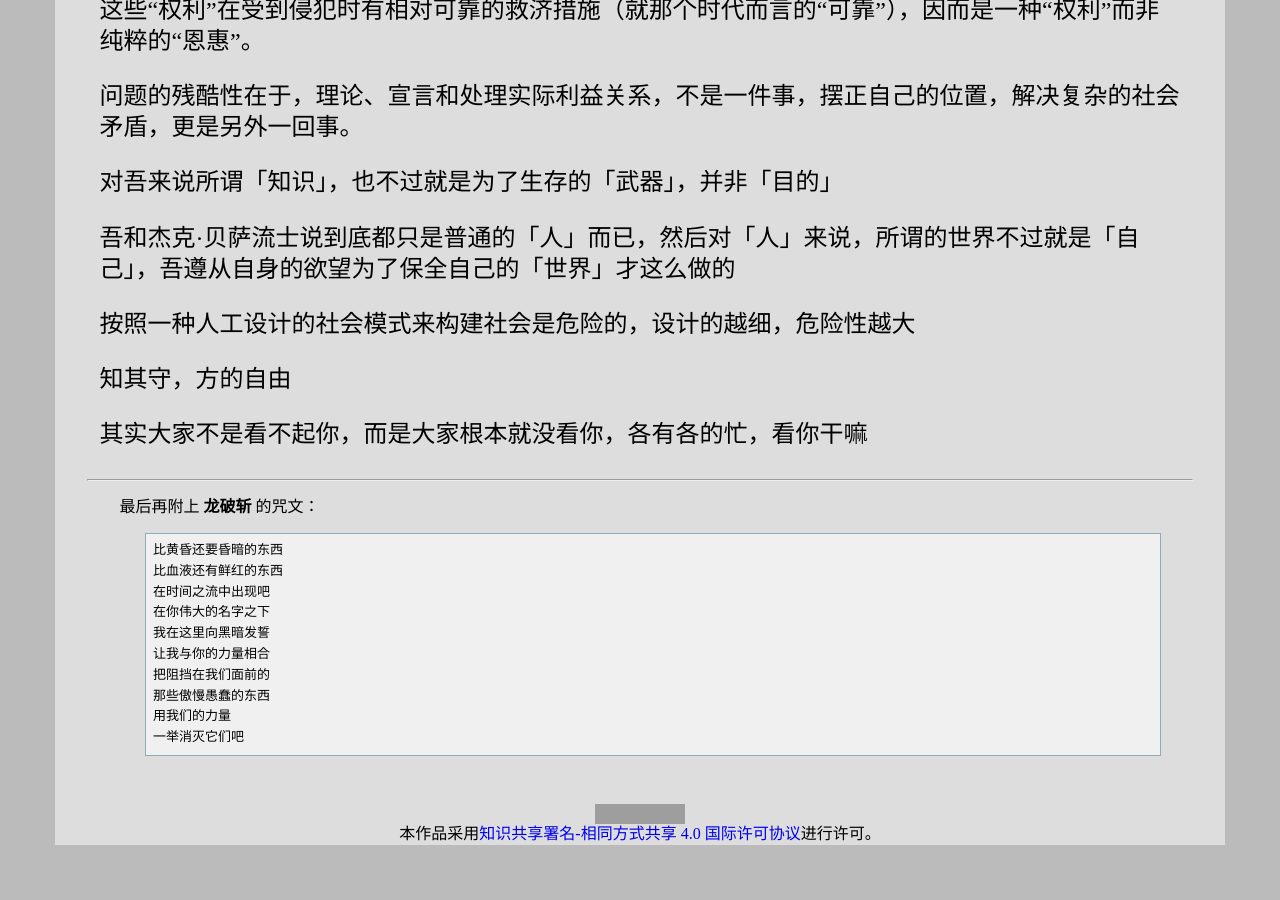
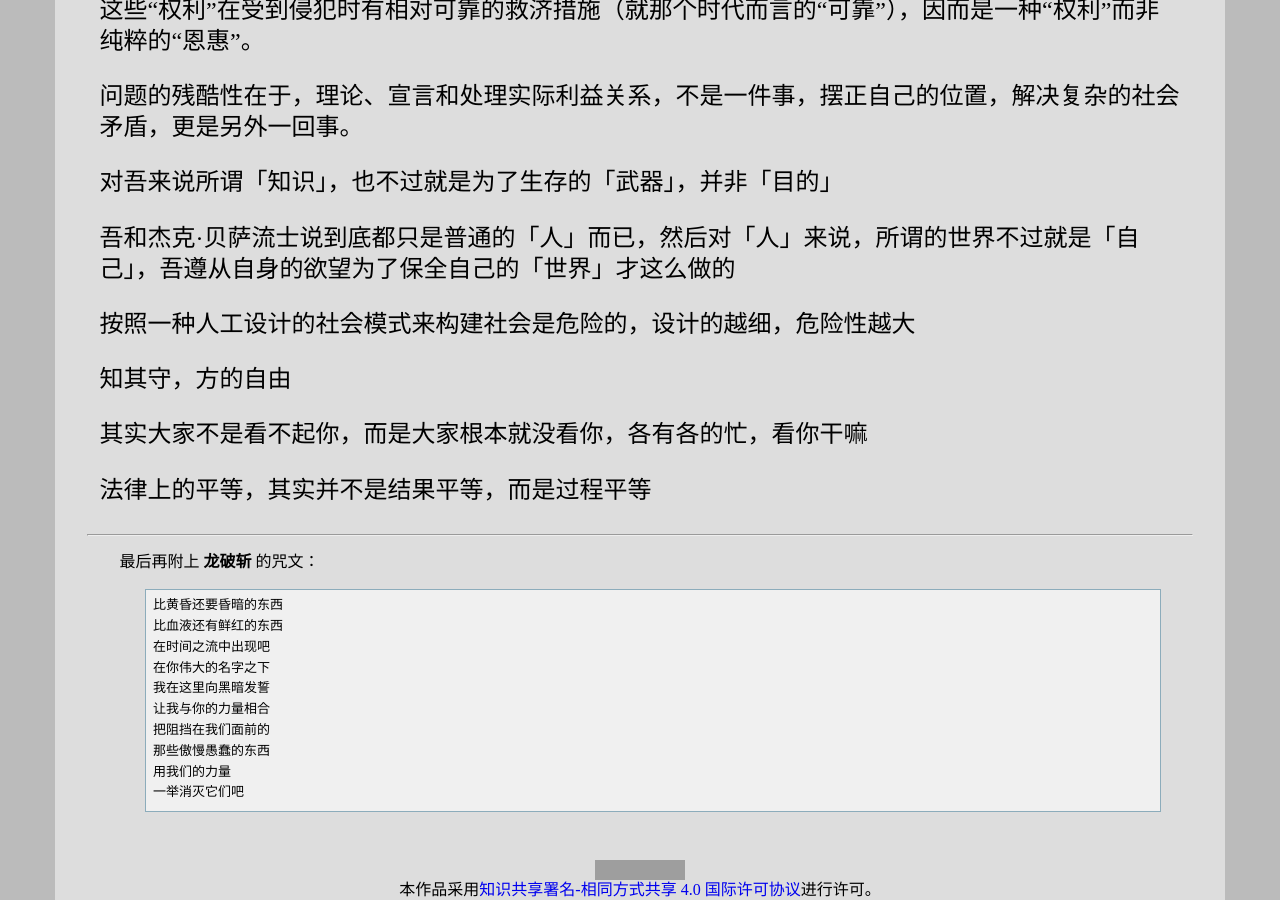
Before and after one commit to leiqin/leiqin.github.io, a Jekyll site: the page built from shoucang/revelation.markdown, in a window 1280 px wide and 900 px high, scrolled down 8161 px. Built offline with Jekyll 4.4.1, drawn with Linux system fonts in a browser that asks for light colours; nearby versions of some CDN libraries; before the commit the page ends 9006 px from its top, so only the background shows below that; grey boxes are pictures that could not be loaded.

Commit message:
克雷圣经 法律上的平等

```diff
--- a/shoucang/revelation.markdown
+++ b/shoucang/revelation.markdown
@@ -421,6 +421,9 @@ title: 克雷圣经
 其实大家不是看不起你，而是大家根本就没看你，各有各的忙，看你干嘛
 :   动画 [一人之下](https://movie.douban.com/subject/35169989/) 第4季 第7集 4:55
 
+法律上的平等，其实并不是结果平等，而是过程平等
+:   视频 [【罗翔】进口了八个集装箱的黄色书籍，你说你自己看？读评论#5](https://www.bilibili.com/video/BV1r64y1Z7KT) 11:40
+
 * * *
 
 最后再附上 **龙破斩** 的咒文：
```
